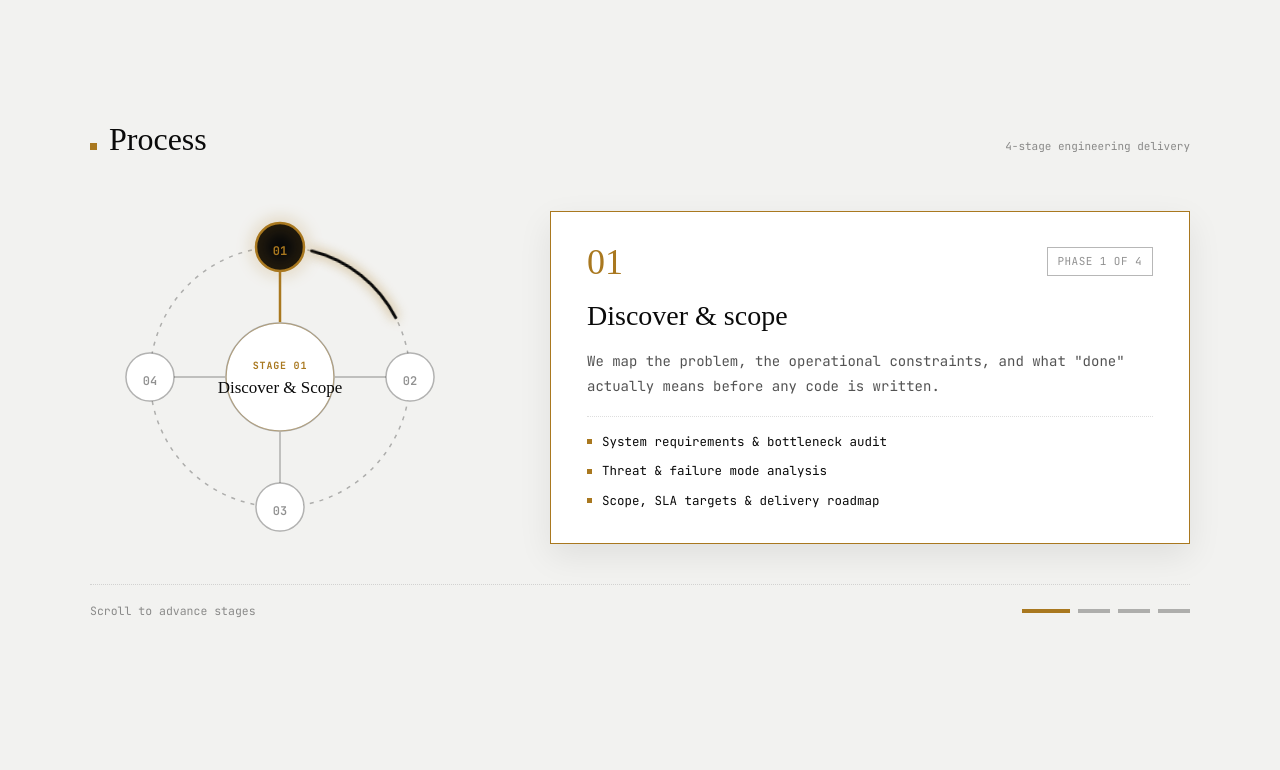
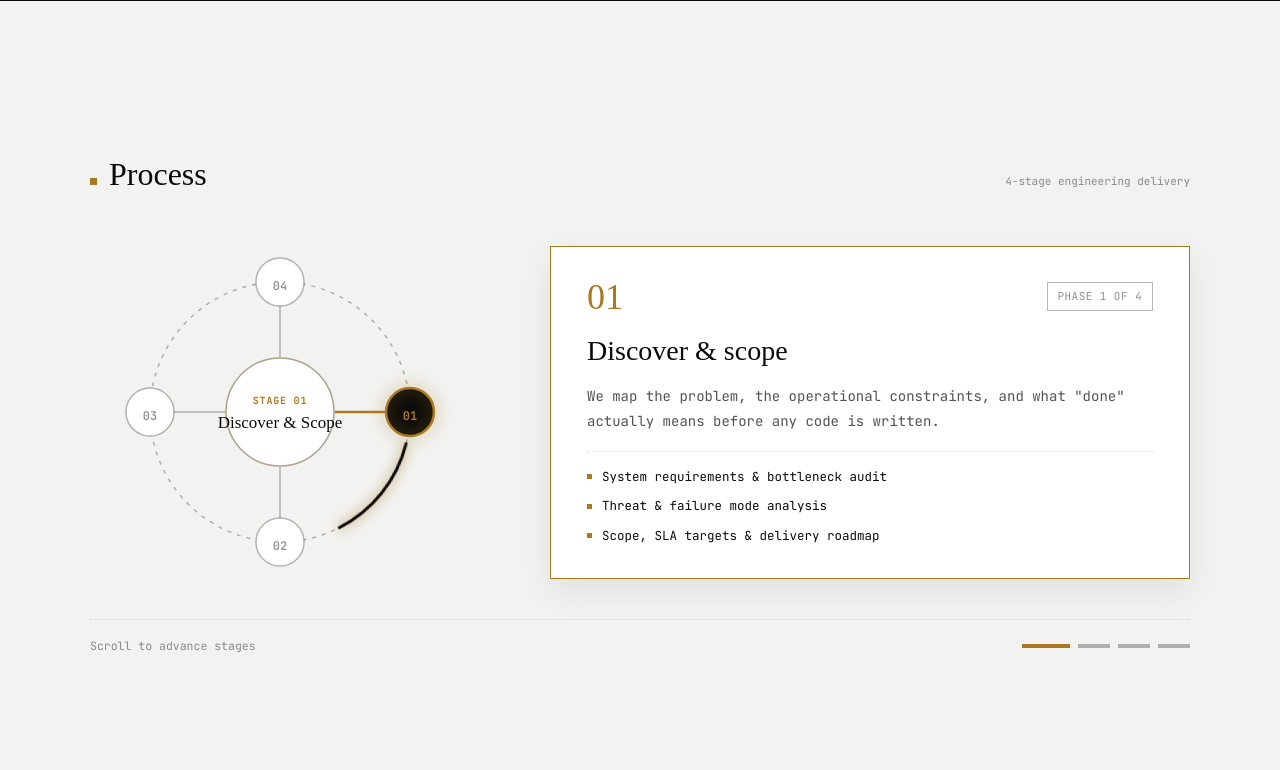
Before and after one commit to recallmabika/nemesis, a Flask app: page / in a window 1280 px wide. Shown: the part 2472-3242 px from the top of the page. Run offline with Flask 3, Linux system fonts and the light colour scheme; some web fonts are replaced.

Commit message:
feat: add core site styling, JavaScript framework, and landing page template

```diff
--- a/static/css/theme.css
+++ b/static/css/theme.css
@@ -206,7 +206,10 @@
     height:350px;
     margin:0 auto;
   }
-  .process-orbital-svg{width:100%; height:100%; overflow:visible;}
+  .orbital-wheel{
+    transform-origin:175px 175px;
+    transition:transform .8s cubic-bezier(.34, 1.25, .64, 1);
+  }
   .orbit-track{fill:none; stroke:var(--line-strong); stroke-width:1.5; stroke-dasharray:4 6;}
   .orbit-progress{
     fill:none;
--- a/static/js/site.js
+++ b/static/js/site.js
@@ -59,7 +59,8 @@
       document.getElementById('phaseCard4')
     ];
 
-    var pills = document.querySelectorAll('.scroll-pills .pill-dot');
+    var orbitalWheel = document.getElementById('orbitalWheel');
+    var rotationAngles = [90, 0, -90, -180];
     var totalLength = 816; // 2 * PI * 130
     var currentStep = 1;
 
@@ -71,6 +72,24 @@
       // Update Hub Text
       if(hubStageNum) hubStageNum.textContent = 'STAGE 0' + step;
       if(hubStageTitle) hubStageTitle.textContent = stageTitles[step - 1];
+
+      // Rotate orbital wheel to point active node towards the description card
+      var rot = rotationAngles[step - 1];
+      if(orbitalWheel){
+        orbitalWheel.style.transform = 'rotate(' + rot + 'deg)';
+      }
+
+      // Counter-rotate node text so numbers always remain upright
+      nodes.forEach(function(n){
+        if(!n) return;
+        var txt = n.querySelector('.node-label');
+        var circle = n.querySelector('circle');
+        if(txt && circle){
+          var cx = circle.getAttribute('cx');
+          var cy = circle.getAttribute('cy');
+          txt.setAttribute('transform', 'rotate(' + (-rot) + ' ' + cx + ' ' + cy + ')');
+        }
+      });
 
       // Update Orbit progress arc
       var targetOffset = totalLength - ((step - 1) / 3) * (totalLength * 0.75);
--- a/templates/index.html
+++ b/templates/index.html
@@ -171,6 +171,8 @@
                 </filter>
               </defs>
 
+              <!-- Rotating Orbital Wheel (Points active stage to the description card) -->
+              <g class="orbital-wheel" id="orbitalWheel">
                 <!-- Outer Orbit Channel -->
                 <circle cx="175" cy="175" r="130" class="orbit-track" />
                 <circle cx="175" cy="175" r="130" class="orbit-progress" id="orbitProgress" />
@@ -182,38 +184,39 @@
                 <line x1="175" y1="230" x2="175" y2="305" class="node-stem stem-3" />
                 <line x1="120" y1="175" x2="45" y2="175" class="node-stem stem-4" />
 
-              <!-- Center Hub -->
-              <circle cx="175" cy="175" r="54" class="hub-base" />
-              <circle cx="175" cy="175" r="54" class="hub-ring" />
-
                 <!-- 4 Orbital Nodes -->
-              <!-- Node 1: Top (01 Discover) -->
+                <!-- Node 1: (01 Discover) -->
                 <g class="orbital-node node-1 active" data-step="1" id="node1">
                   <circle cx="175" cy="45" r="24" class="node-bg" />
                   <circle cx="175" cy="45" r="24" class="node-outline" />
                   <text x="175" y="50" class="node-label">01</text>
                 </g>
 
-              <!-- Node 2: Right (02 Architect) -->
+                <!-- Node 2: (02 Architect) -->
                 <g class="orbital-node node-2" data-step="2" id="node2">
                   <circle cx="305" cy="175" r="24" class="node-bg" />
                   <circle cx="305" cy="175" r="24" class="node-outline" />
                   <text x="305" y="180" class="node-label">02</text>
                 </g>
 
-              <!-- Node 3: Bottom (03 Build) -->
+                <!-- Node 3: (03 Build) -->
                 <g class="orbital-node node-3" data-step="3" id="node3">
                   <circle cx="175" cy="305" r="24" class="node-bg" />
                   <circle cx="175" cy="305" r="24" class="node-outline" />
                   <text x="175" y="310" class="node-label">03</text>
                 </g>
 
-              <!-- Node 4: Left (04 Deploy) -->
+                <!-- Node 4: (04 Deploy) -->
                 <g class="orbital-node node-4" data-step="4" id="node4">
                   <circle cx="45" cy="175" r="24" class="node-bg" />
                   <circle cx="45" cy="175" r="24" class="node-outline" />
                   <text x="45" y="180" class="node-label">04</text>
                 </g>
+              </g>
+
+              <!-- Center Hub (Stationary) -->
+              <circle cx="175" cy="175" r="54" class="hub-base" />
+              <circle cx="175" cy="175" r="54" class="hub-ring" />
             </svg>
 
             <!-- Center Text Overlay -->
```
Lines whose indentation alone changed are shown as unchanged.
